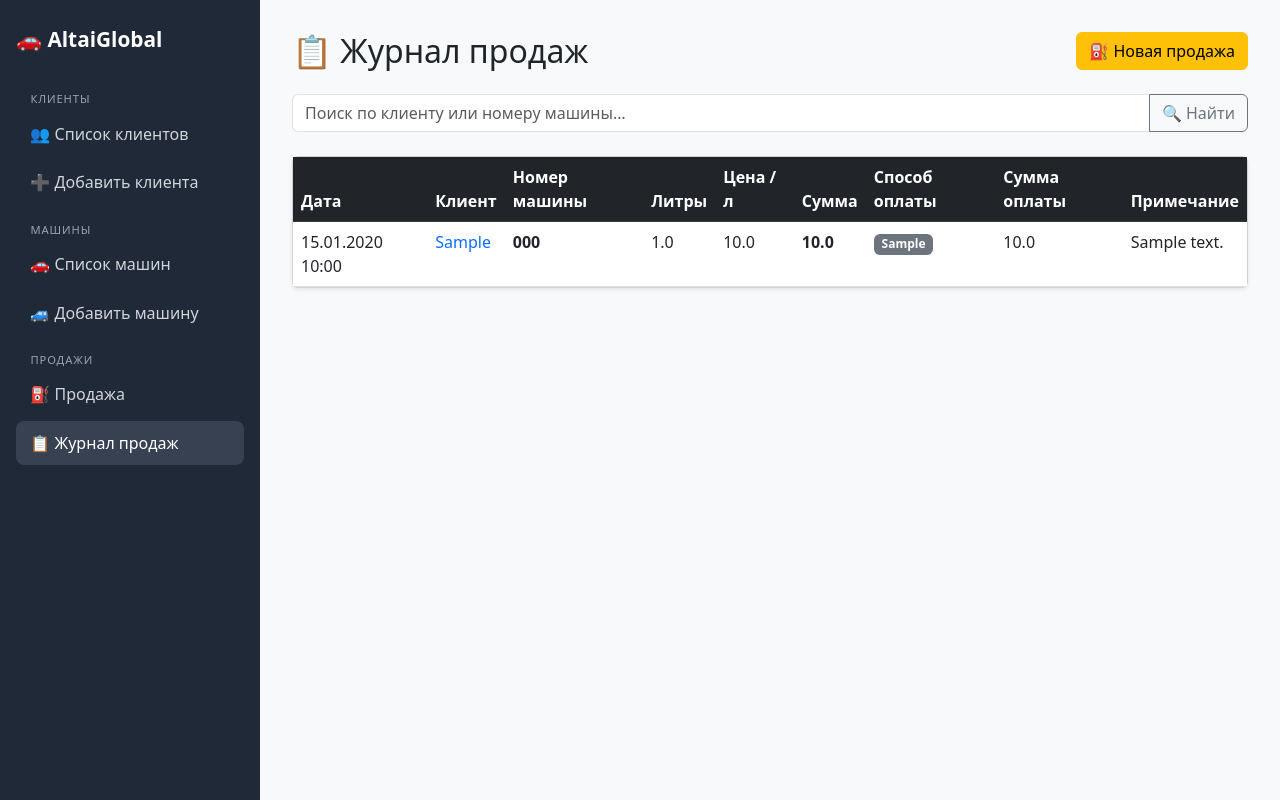
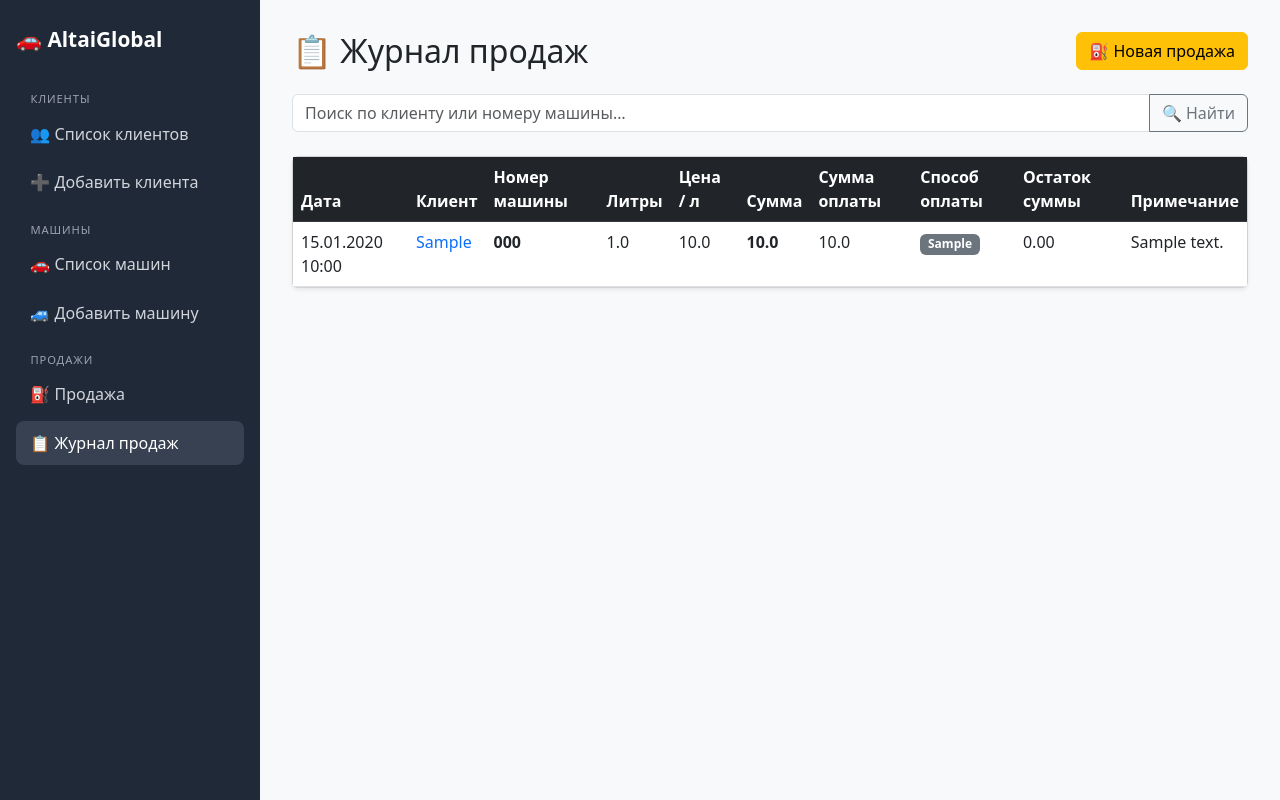
Before and after one commit to Ilim666/AltaiGlobal, a Flask app: page /sales-journal in a window 1280 px wide. Run offline with Flask 3, Linux system fonts and the light colour scheme; tables that the repository leaves empty hold one stand-in row (values such as "Sample post").

Commit message:
feat: reorder sales journal columns and add остаток суммы
Agent-Logs-Url: https://github.com/Mamiev1705/AltaiGlobal/sessions/fbe892fa-ddfe-475e-b607-a37f8cd3fa62

Co-authored-by: Mamiev1705 <219410362+Mamiev1705@users.noreply.github.com>

```diff
--- a/templates/sales_journal.html
+++ b/templates/sales_journal.html
@@ -30,8 +30,9 @@
                     <th>Литры</th>
                     <th>Цена / л</th>
                     <th>Сумма</th>
+                    <th>Сумма оплаты</th>
                     <th>Способ оплаты</th>
-                    <th>Сумма оплаты</th>
+                    <th>Остаток суммы</th>
                     <th>Примечание</th>
                 </tr>
             </thead>
@@ -48,6 +49,7 @@
                 <td>{{ s.liters }}</td>
                 <td>{{ s.price_per_liter }}</td>
                 <td><strong>{{ s.total }}</strong></td>
+                <td>{{ s.payment_amount if s.payment_amount is not none else '—' }}</td>
                 <td>
                     {% if s.payment_method == 'наличка' %}
                         <span class="badge bg-success">Наличка</span>
@@ -61,7 +63,13 @@
                         <span class="badge bg-secondary">{{ s.payment_method }}</span>
                     {% endif %}
                 </td>
-                <td>{{ s.payment_amount if s.payment_amount is not none else '—' }}</td>
+                <td>
+                    {% if s.payment_method == 'долг' %}
+                        {{ "%.2f"|format(s.total) }}
+                    {% else %}
+                        {{ "%.2f"|format((s.total - (s.payment_amount or 0))|float) }}
+                    {% endif %}
+                </td>
                 <td>{{ s.note or '—' }}</td>
             </tr>
             {% endfor %}
```
